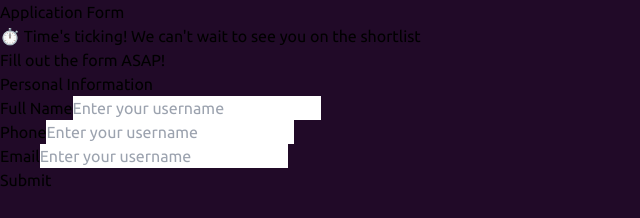
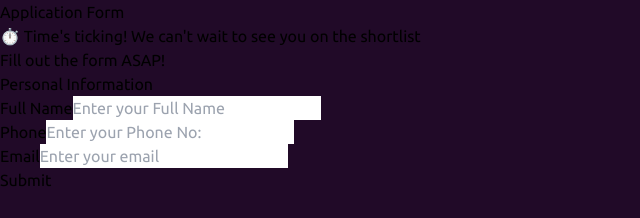
Before and after one commit to aneeshlalwani/GradAccelerate, a React (Vite) app: page /apply in a window 1280 px wide. Shown: the top 218 px of the page, without its empty margins (0-640 px from the left). Built offline with nearby package versions, Linux system fonts and the light colour scheme.

Commit message:
fix: text field attributes

```diff
--- a/src/components/application-form/ApplicationForm.jsx
+++ b/src/components/application-form/ApplicationForm.jsx
@@ -20,9 +20,21 @@ const ApplicationForm = () => {
           <h1 className="text-3xl font-semibold text-[#F39F5A] mb-4">
             Personal Information
           </h1>
-          <CustomTextField label="Full Name" />
-          <CustomTextField label="Phone" />
-          <CustomTextField label="Email" />
+          <CustomTextField
+            label="Full Name"
+            labelFor="full-name"
+            placeholder="Enter your Full Name"
+          />
+          <CustomTextField
+            label="Phone"
+            labelFor="phone"
+            placeholder="Enter your Phone No:"
+          />
+          <CustomTextField
+            label="Email"
+            labelFor="email"
+            placeholder="Enter your email"
+          />
         </div>
       </form>
 
--- a/src/components/custom-text-field/CustomTextField.jsx
+++ b/src/components/custom-text-field/CustomTextField.jsx
@@ -1,19 +1,19 @@
 // eslint-disable-next-line react/prop-types
-const CustomTextField = ({ label }) => {
+const CustomTextField = ({ label, labelFor, placeholder }) => {
   return (
     <>
       <div className="flex flex-col space-y-2">
         <label
-          htmlFor="vip-input"
+          htmlFor={labelFor}
           className="text-lg font-semibold text-gray-300"
         >
           {label}
         </label>
         <input
           type="text"
-          id="vip-input"
+          id={labelFor}
           className="w-full p-3 rounded-lg bg-gray-800 text-gray-200 border border-gray-600 focus:outline-none focus:ring-2 focus:ring-yellow-500 focus:border-transparent placeholder-gray-500"
-          placeholder="Enter your username"
+          placeholder={placeholder}
         />
       </div>
     </>
```
